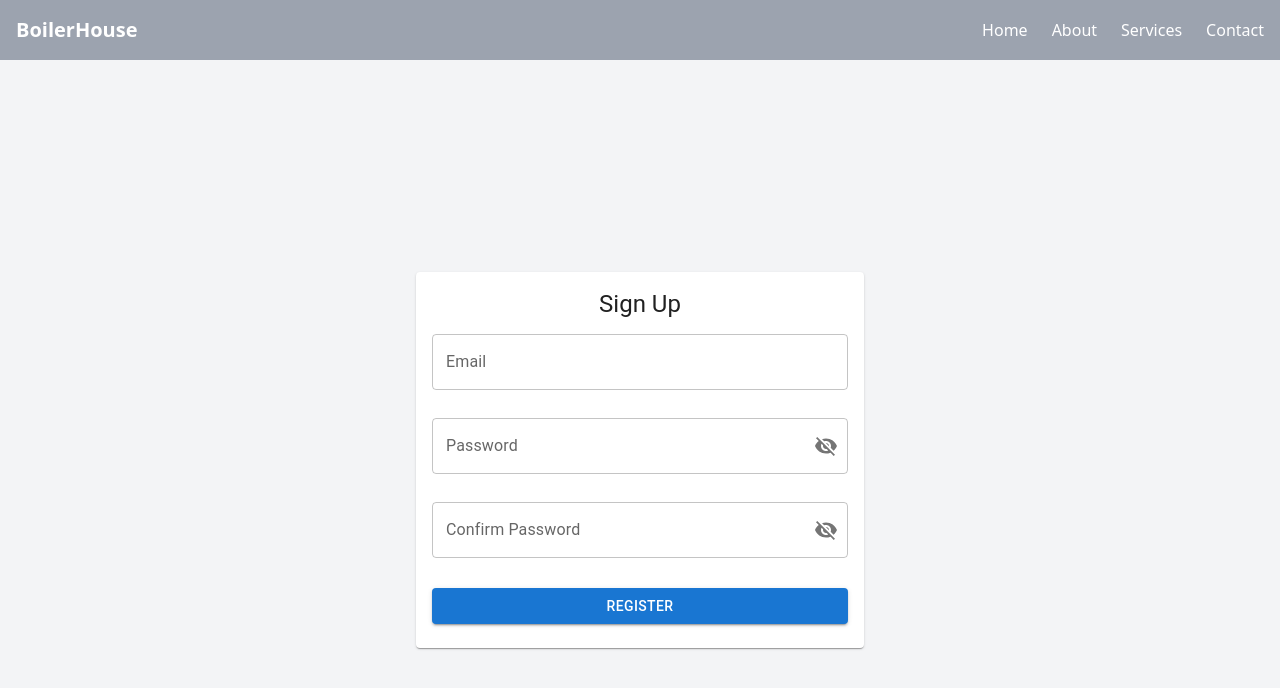
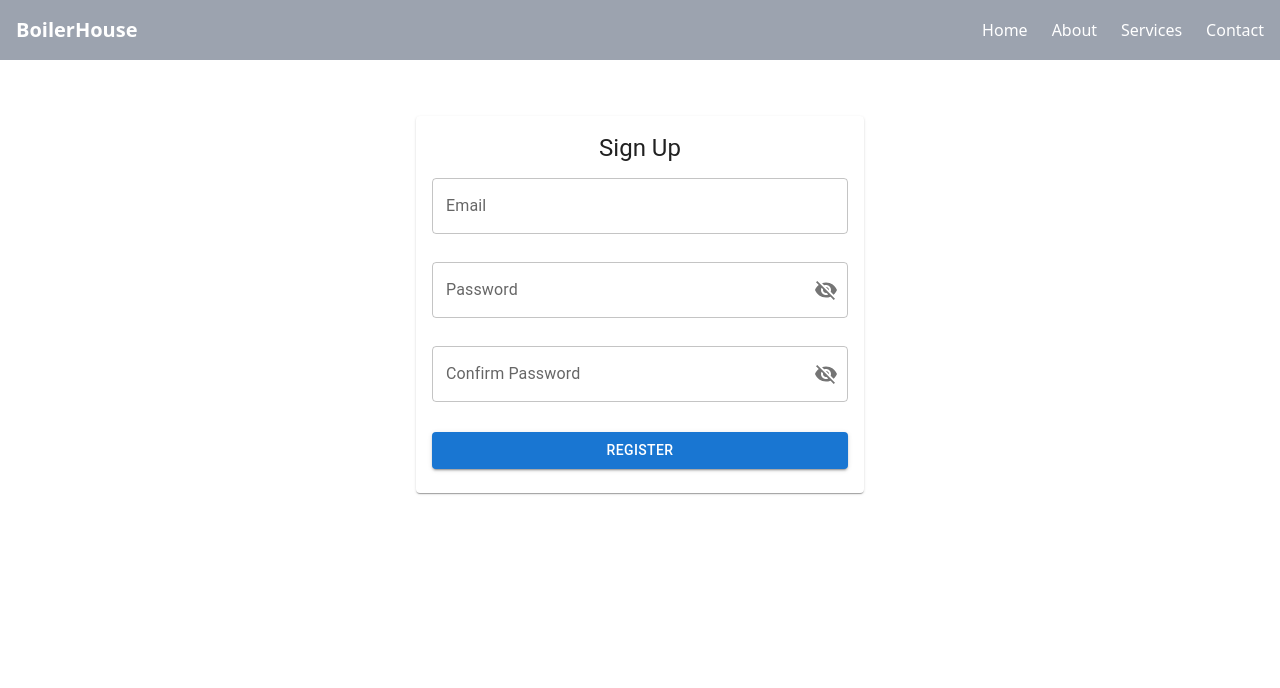
Before and after one commit to BoilerHouses/BoilerHouse, a React (Vite) app in the folder BoilerHouseFrontend/: page /register in a window 1280 px wide. Shown: the top 688 px of the page. Built offline with nearby package versions, Linux system fonts and the light colour scheme.

Commit message:
confirm password fix

```diff
--- a/BoilerHouseFrontend/src/routes/registerUser.jsx
+++ b/BoilerHouseFrontend/src/routes/registerUser.jsx
@@ -117,7 +117,7 @@ const UserRegistration = () => {
   };
 
   return (
-    <div className="flex items-center justify-center min-h-screen bg-gray-100">
+    <div className="flex items-center justify-center mt-14">
       <Card className="w-full max-w-md">
         <CardContent>
           <Typography variant="h5" component="h2" className="mb-4 text-center">
@@ -163,7 +163,7 @@ const UserRegistration = () => {
               fullWidth
               label="Confirm Password"
               name="confirmPassword"
-              type="password"
+              type={showConfirmPassword ? 'text' : 'password'}
               value={formData.confirmPassword}
               error={confirmPasswordError}
               onChange={handleConfirmPasswordChange}
@@ -173,7 +173,7 @@ const UserRegistration = () => {
                   <InputAdornment position="end">
                     <IconButton
                       aria-label="toggle password visibility"
-                      onClick={() => setPasswordHelperText(!showConfirmPassword)}
+                      onClick={() => setShowConfirmPassword(!showConfirmPassword)}
                       edge="end"
                     >
                       {showConfirmPassword ? <Visibility /> : <VisibilityOff />}
```
